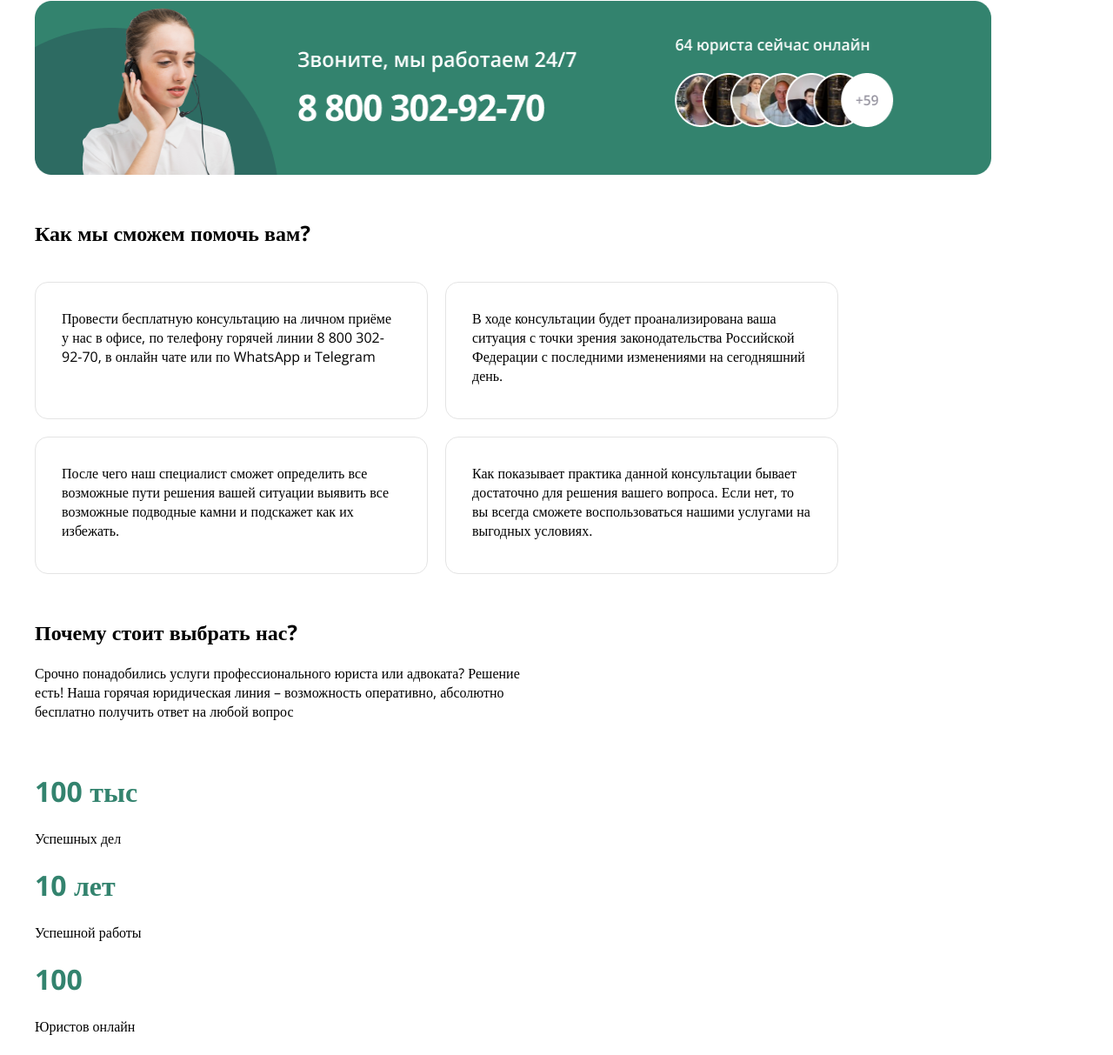
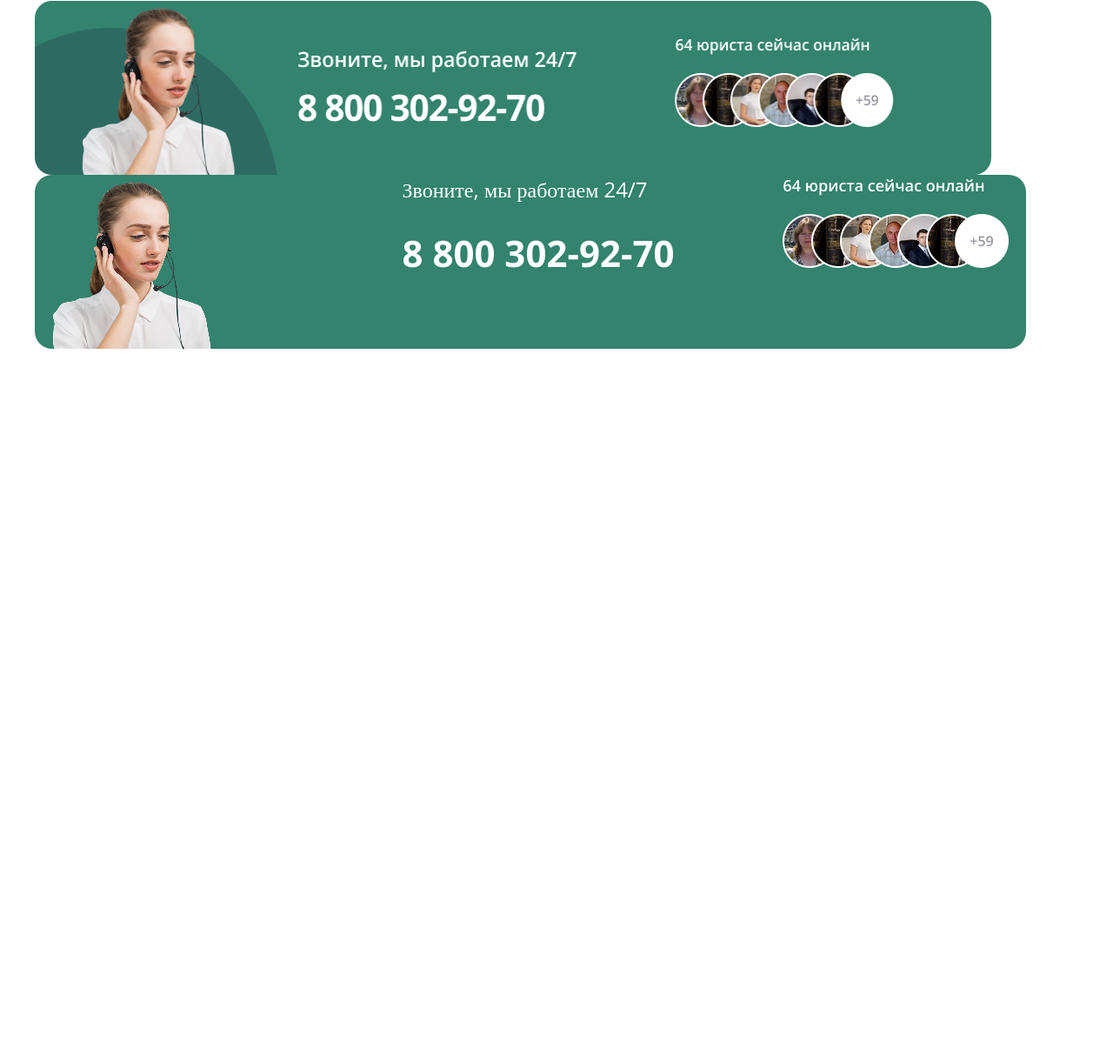
Before and after one commit to PasLLL/-, a plain HTML site: page index.html in a window 1280 px wide. Shown: the part 1291-2504 px from the top of the page at 87% size. After the commit the page ends 1692 px from the top, so only its background shows below. Drawn offline with nearby package versions, Linux system fonts and the light colour scheme.

Commit message:
сверстал картинку

```diff
--- a/index.html
+++ b/index.html
@@ -1,5 +1,6 @@
 <!DOCTYPE html>
 <html lang="en">
+
 <head>
     <meta charset="UTF-8">
     <meta name="viewport" content="width=device-width, initial-scale=1.0">
@@ -11,7 +12,7 @@
 <div class="header">
     <img src="/img/Frame.png" alt=""></img>
     <input class="seacrh" type="text" placeholder="Я хочу найти...">
-        <button class="ask_btn"> Задать вопрос</button>
+    <a href="" class="ask_btn"> Задать вопрос</a>
 
     <div class="number">
         <span class="contact">8 800 302-92-70</span>
@@ -51,7 +52,7 @@
 
 
     <div class="box2">
-        <button class="ask_btn_box2"> Задать вопрос юристу</button>
+        <a href="" class="ask_btn"> Задать вопрос юристу</a>
         <div class="number_box2">
             <span class="contact_box2">8 800 302-92-70</span>
             <span class="ask_cnt_box2">Бесплатный звонок юристу 24/7</span>
@@ -73,7 +74,8 @@
             Наша горячая юридическая линия – возможность оперативно, абсолютно бесплатно получить ответ на любой вопрос.
             Теперь не нужно записываться на офлайн-прием и тратить время на поездку и очереди перед кабинетом.
             Профессиональная помощь доступна круглосуточно – заявки обрабатываются в любое время дня и ночи.
-            Обращаясь к специалистам «100 Юристов», вы можете рассчитывать на прозрачные, понятные условия сотрудничества.</span>
+            Обращаясь к специалистам «100 Юристов», вы можете рассчитывать на прозрачные, понятные условия
+            сотрудничества.</span>
         <p>Профессиональная помощь доступна круглосуточно – заявки обрабатываются в любое время дня и ночи. Обращаясь к
             специалистам «100 Юристов», вы можете рассчитывать на прозрачные, понятные условия сотрудничества.</p>
         <h2 class="help">Как получить бесплатную юридическую консультацию?</h2>
@@ -107,41 +109,17 @@
 
     <img src="img/Frame 40.png" alt="" class="work">
 
-    <div class="boxxx">
-        <h2 class="help_opat"> Как мы сможем помочь вам? </h2>
-        <div class="boxxx1">
-            <div class="boxxx1_help">
-                <span class="text_pro_stasiu">Провести бесплатную консультацию на личном приёме у нас в офисе, по телефону горячей линии
-                8 800 302-92-70, в онлайн чате или по WhatsApp и Telegram</span>
-                <span class="text_pro_stasiu">После чего наш специалист сможет определить все возможные пути решения вашей ситуации выявить все возможные подводные камни и подскажет как их избежать.</span>
+
+    <div class="pictures_1">
+
+        <img class="pictures_2" src="img/woman-working-call-center 1.png" alt="">
+        <div>
+            <span class="contact_pictures_1">Звоните, мы работаем 24/7</span>
+            <h1 class="number_pictures_1">8 800 302-92-70</h1>
         </div>
+        <img class="pictures_3" src="img/Frame 984.png" alt="">
 
-            <div class="stasya_help">
-                <span class="text_pro_stasiu">В ходе консультации будет проанализирована ваша ситуация с точки зрения законодательства Российской Федерации с последними изменениями на сегодняшний день.</span>
-                <span class="text_pro_stasiu">Как показывает практика данной консультации бывает достаточно для решения вашего вопроса.
-                    Если нет, то вы всегда сможете воспользоваться нашими услугами на выгодных условиях.</span>
-            </div>
-        </div>
-    </div>
-    <div class="boxxx_1">
-        <h2 class="help_boxxx_1">Почему стоит выбрать нас?</h2>
-        <span class="boxt_textssss">Срочно понадобились услуги профессионального юриста или адвоката? Решение есть! Наша горячая юридическая линия – возможность оперативно, абсолютно бесплатно получить ответ на любой вопрос</span>
-        <div class="boxxx_1_1">
-            <div class="tisaha">
-                <h1 class="box100">100 тыс</h1>
-                <span class="box100_1">Успешных дел</span>
-            </div>
-            <div class="tisaha">
-                <h1 class="box100">10 лет</h1>
-                <span class="box100_1">Успешной работы</span>
-            </div>
-            <div class="tisaha">
-                <h1 class="box100">100</h1>
-                <span class="box100_1">Юристов онлайн</span>
-            </div>
-        </div>
-        <img class="galery" src="image/pngegg (4) 1.svg" alt="">
-    </div>
     </div>
 </body>
+
 </html>
--- a/style.css
+++ b/style.css
@@ -28,6 +28,7 @@ body{
     border-radius: 10px;
     border: none;
     font-size: 16px;
+    text-decoration: none;
 }
 .number {
     display: block;
@@ -206,49 +207,30 @@ body{
     align-items: center;
 }
 
-.help_opat {
-    margin-top: 50px;
+.pictures_1{
+    width: 1140px;
+    height: 200px;
+    border-radius: 20px;
+    display: flex;
+    justify-content: space-between;
+    background-color: #33836E;
+    justify-items: center;
 }
-.boxxx1 {
-    display: flex;
-    margin-top: 20px;
-    padding: 0px;
-    gap: 20px;
+
+.contact_pictures_1 {
+    display: block;
+    font-size: 24px;
+    color: white;
 }
-.boxxx1_help {
+.number_pictures_1 {
+    display: block;
+    font-size: 42px;
+    color: white;
 }
-.text_pro_stasiu {
-    width: 390px;
-    height: 96px;
-    margin-top: 20px;
-    display: flex;
-    border-style: solid;
-    border-radius: 15px;
-    border-width: 0.5px;
-    border-color: #e4e4e4;
-    padding: 30px;
+
+
+.pictures_3{
+    width: 260px;
+    height: 107px;
+    margin-right: 20px;
 }
-.boxxx_1 {
-}
-.help_boxxx_1 {
-    margin-top: 50px;
-}
-.boxt_textssss {
-    width: 560px;
-    height: 104px;
-    display: flex;
-    border-top-left-radius: ;
-}
-.boxxx_1_1{
-}
-.tisaha {
-
-}
-.box100 {
-    color: #33836E;
-
-}
-.box100_1 {
-}
-.galery {
-}
```
Also changed, not shown: img/Frame 984.png (added), img/woman-working-call-center 1.png (added). Lines whose indentation alone changed are shown as unchanged.
